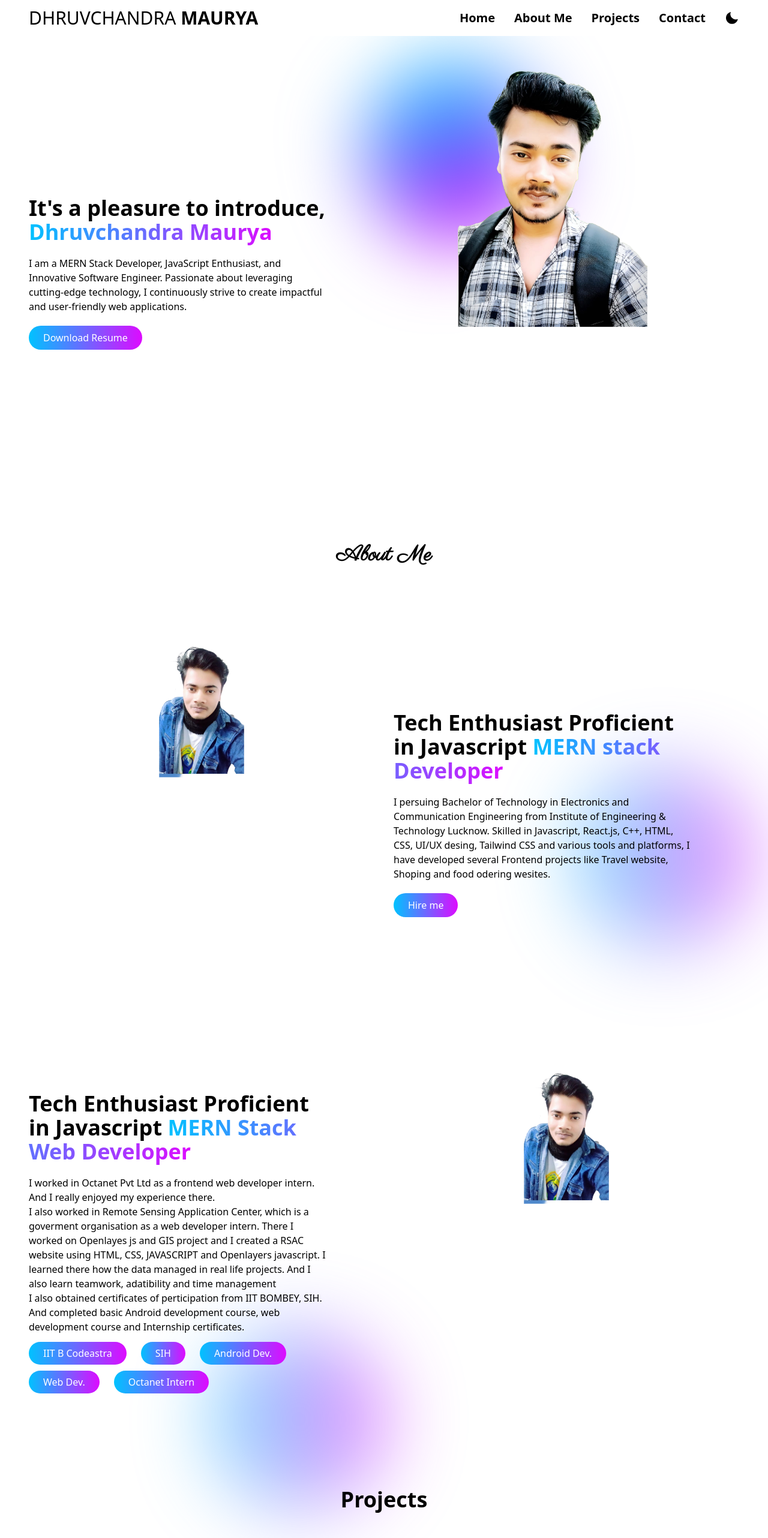
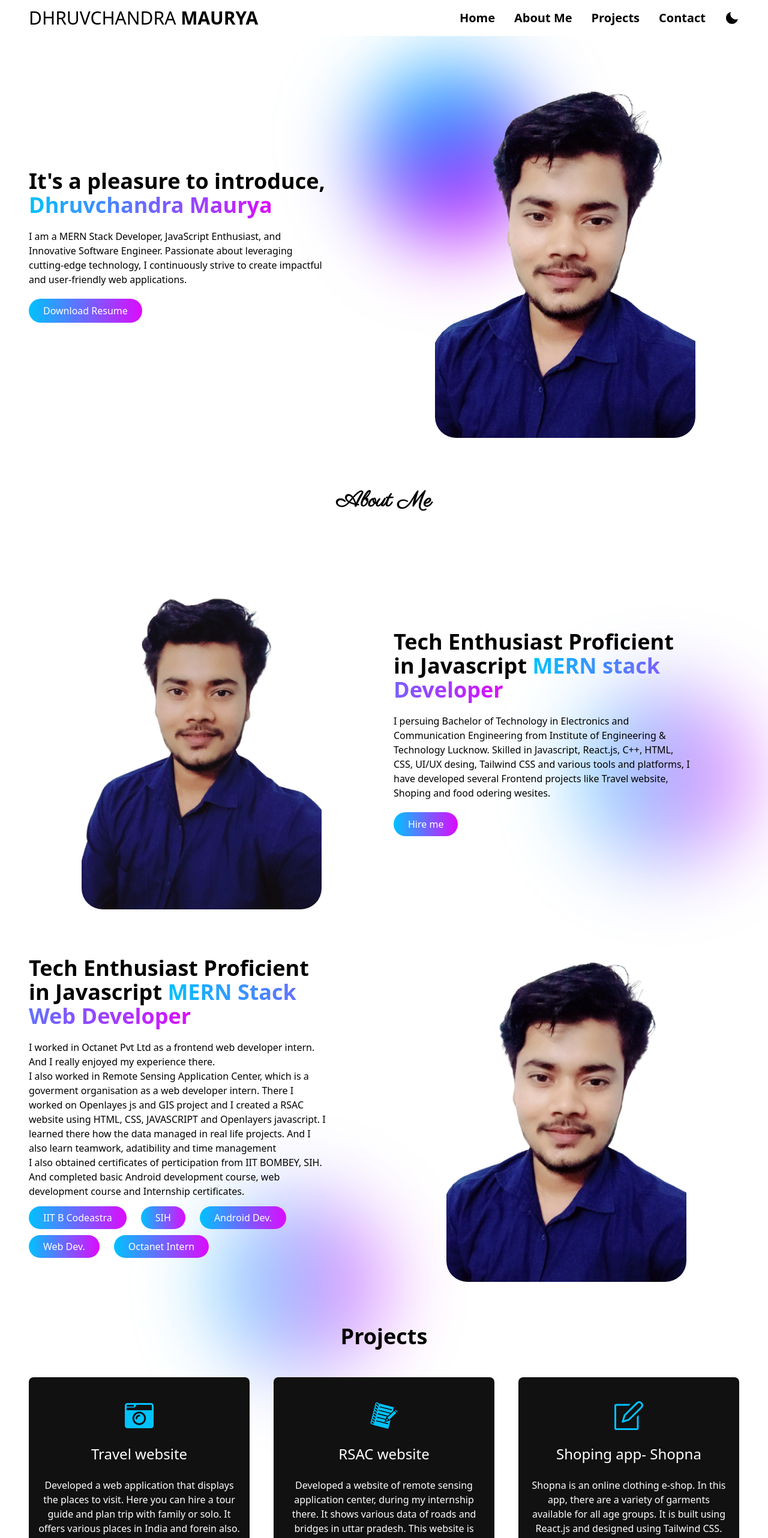
Before and after one commit to MrDhruvchandra/dhruv_portfolio, a React (Vite) app: page / in a window 1280 px wide. Shown: the top 2564 px of the page at 60% size. Built offline with nearby package versions, Linux system fonts and the light colour scheme.

Commit message:
fourth commit

```diff
--- a/src/Components/Banner/About.jsx
+++ b/src/Components/Banner/About.jsx
@@ -1,5 +1,5 @@
 import React from "react";
-import Aboutpng from "../../assets/dhruv3.png";
+import Aboutpng from "../../assets/dhruv1.png";
 
 const About = ({ togglePlay }) => {
   return (
@@ -8,7 +8,7 @@ const About = ({ togglePlay }) => {
         <div className="grid grid-cols-1 sm:grid-cols-2 gap-8 place-items-center">
           {/* image section */}
           <div data-aos="fade-up" data-aos-once="false">
-            <img src={Aboutpng} alt="" className="w-full max-w-[400px]" />
+            <img src={Aboutpng} style={{   borderEndStartRadius:'35px', borderBottomRightRadius:'35px' }} alt="" className="w-full max-w-[400px]" />
           </div>
           {/* text content section */}
           <div className=" lg:pr-20 relative">
--- a/src/Components/Banner/Banner2.jsx
+++ b/src/Components/Banner/Banner2.jsx
@@ -1,5 +1,5 @@
 import React from "react";
-import BannerPng from "../../assets/dhruv3.png";
+import BannerPng from "../../assets/dhruv2.png";
 import { BiPlayCircle } from "react-icons/bi";
 
 const Banner2 = ({ togglePlay }) => {
@@ -70,7 +70,7 @@ const Banner2 = ({ togglePlay }) => {
 
           {/* image section */}
           <div data-aos="fade-up" className="order-1 sm:order-2">
-            <img src={BannerPng} alt="" className="w-full max-w-[400px]" />
+            <img src={BannerPng} style={{  borderEndStartRadius:'35px', borderBottomRightRadius:'35px' }} alt="" className="w-full max-w-[400px]" />
           </div>
         </div>
       </div>
--- a/src/Components/Hero/Hero.jsx
+++ b/src/Components/Hero/Hero.jsx
@@ -25,25 +25,16 @@ const Hero = ({ togglePlay }) => {
                 > <a href="https://drive.google.com/file/d/13TEyTPnYKX1VPdZcQTsmrSuHeB-AwwCK/view?usp=drivesdk" target="_blank"> Download Resume</a>
 
                 </button>
-                {/* <button
-                  data-aos="fade-up"
-                  data-aos-delay="700"
-                  onClick={togglePlay}
-                  className="flex items-center gap-2"
-                >
-                  {" "}
-                  <BiPlayCircle className="text-3xl" />
-                  See Demo
-                </button> */}
+
               </div>
             </div>
             {/* image section */}
             <div
               data-aos="fade-up"
               data-aos-offset="0"
-              className="order-1 sm:order-2 "
+              className="order-1 sm:order-2"
             >
-              <img src={DhruvPng} alt="" className="" />
+              <img src={DhruvPng} alt="" style={{ height: '40em', borderEndStartRadius:'35px', borderBottomRightRadius:'35px' }}  className=" " />
             </div>
           </div>
 
```
Also changed, not shown: src/assets/dhruv1.png, src/assets/dhruv2.png.
